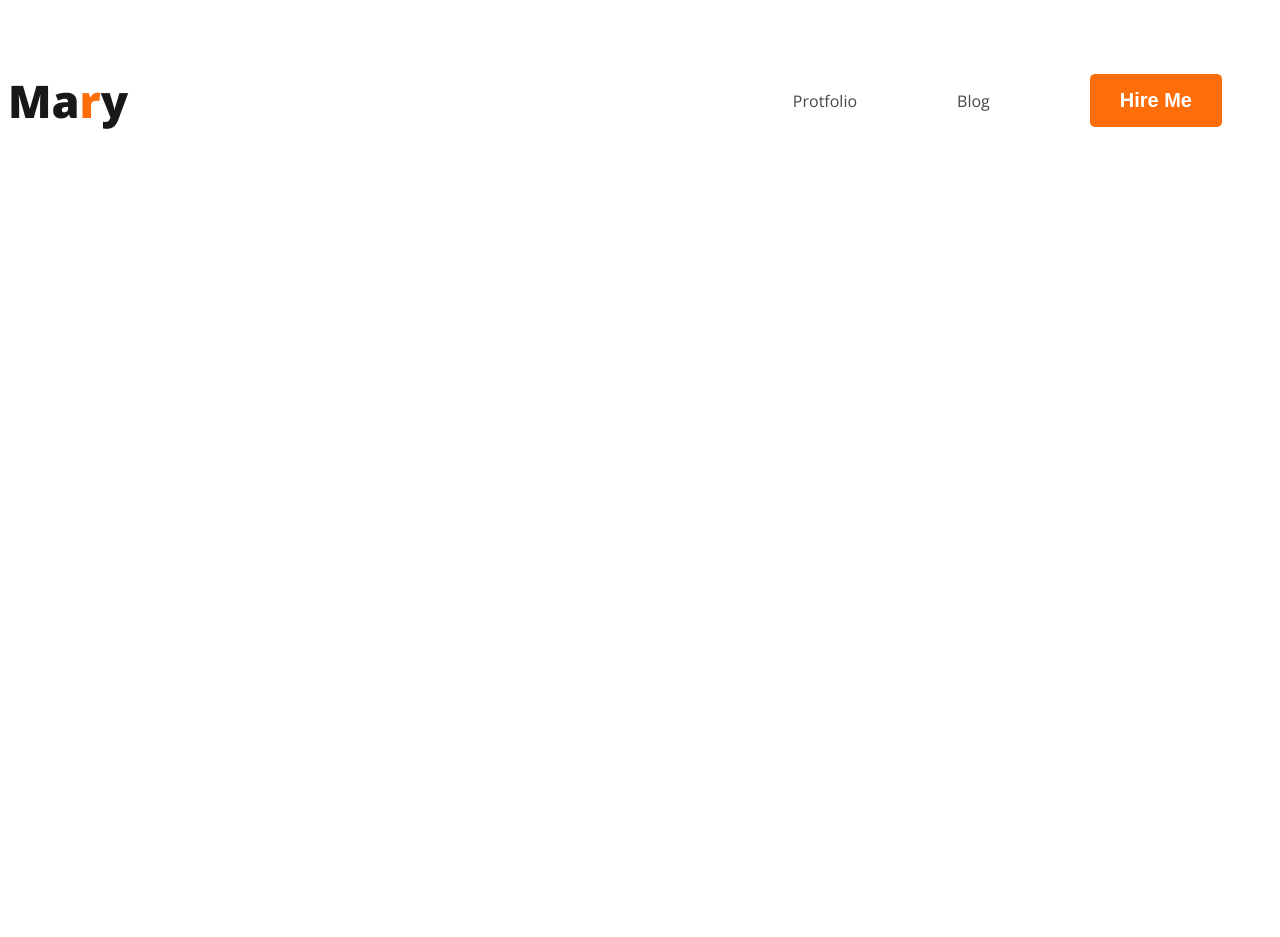
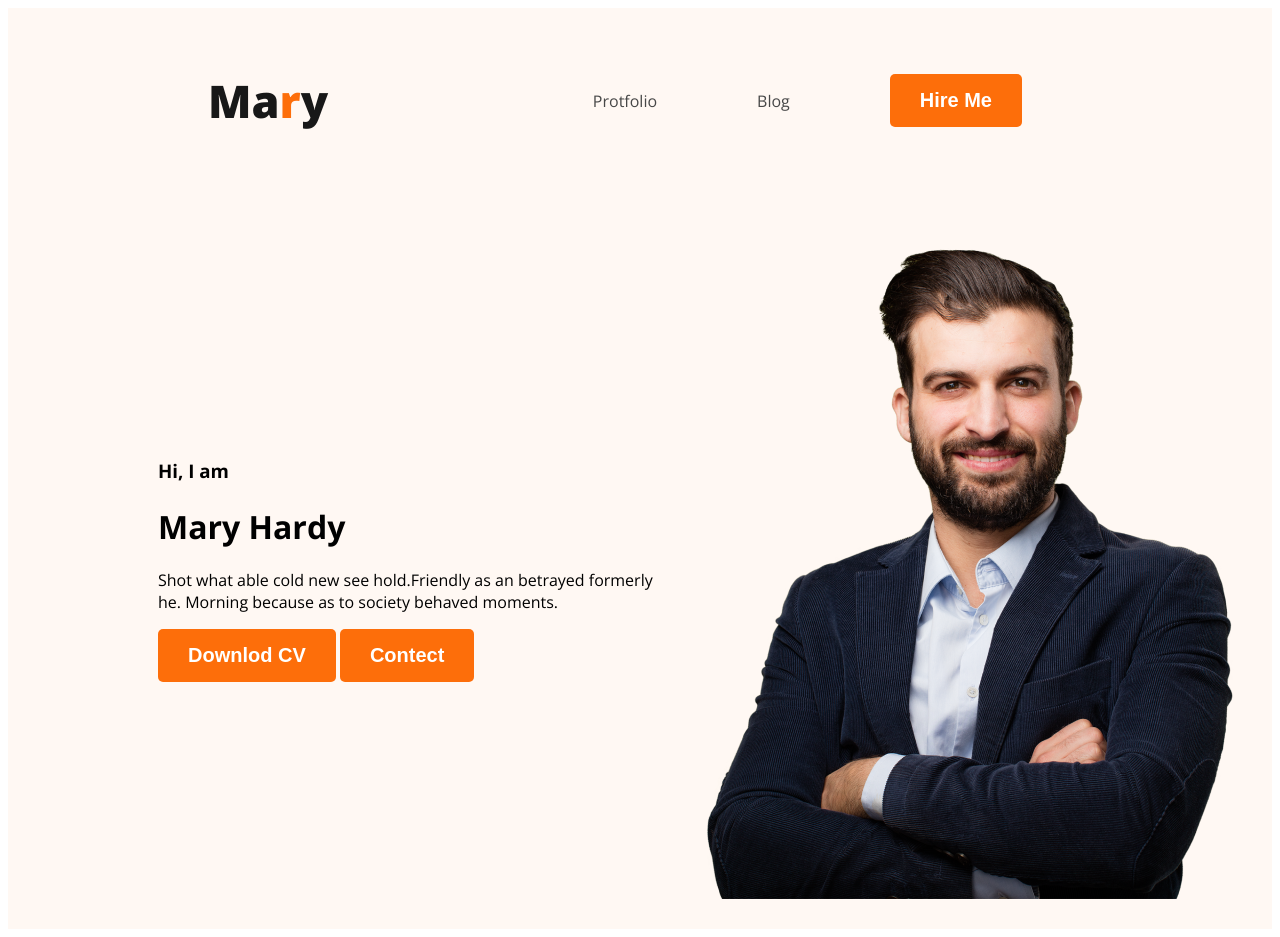
Before and after one commit to Ridu99/web-developer-protfolio, a plain HTML site: page index.html in a window 1280 px wide. Before the commit the page ends 800 px from the top, so only its background shows below. Drawn offline with nearby package versions, Linux system fonts and the light colour scheme.

Commit message:
added pic and info

```diff
--- a/index.html
+++ b/index.html
@@ -11,7 +11,7 @@
     <link rel="stylesheet" href="style/protfolio.css">
 </head>
 <body>
-    <header>
+    <header class="header">
        <nav>
         <h3 class="nav-titel">Ma<span class="text-primary">r</span>y</h3>
         <ul>
@@ -20,6 +20,16 @@
            <li><button class="button-primary">Hire Me</button></li>
         </ul>
        </nav>
+       <div class="baner">
+        <div>
+            <h3>Hi, I  am</h3>
+            <h1>Mary Hardy</h1>
+            <p>Shot what able cold new see hold.Friendly as an betrayed formerly he. Morning because as to society behaved moments.</p>
+            <button class="button-primary">Downlod CV</button>
+            <button class="button-primary">Contect</button>
+        </div>
+        <img src="images/hardy.png" alt="" srcset="">
+       </div>
     </header>
     <main>
 
--- a/style/protfolio.css
+++ b/style/protfolio.css
@@ -8,6 +8,7 @@ nav {
     display: flex;
     align-items: center;
     justify-content: space-between;
+    margin: 0px 200px;
 }
 .text-primary {
     color: #FD6E0A;
@@ -42,3 +43,17 @@ nav a {
     text-decoration: none;
     color: var(--dark-02, #474747);
 }
+/* beckground color */
+.header {
+    background-color: #FFF8F3;
+}
+
+.baner {
+    padding: 30px 30px 30px 150px;
+    display: flex;
+    align-items: center;
+}
+
+.baner protfolio pic {
+    width: 500px;
+}
```
